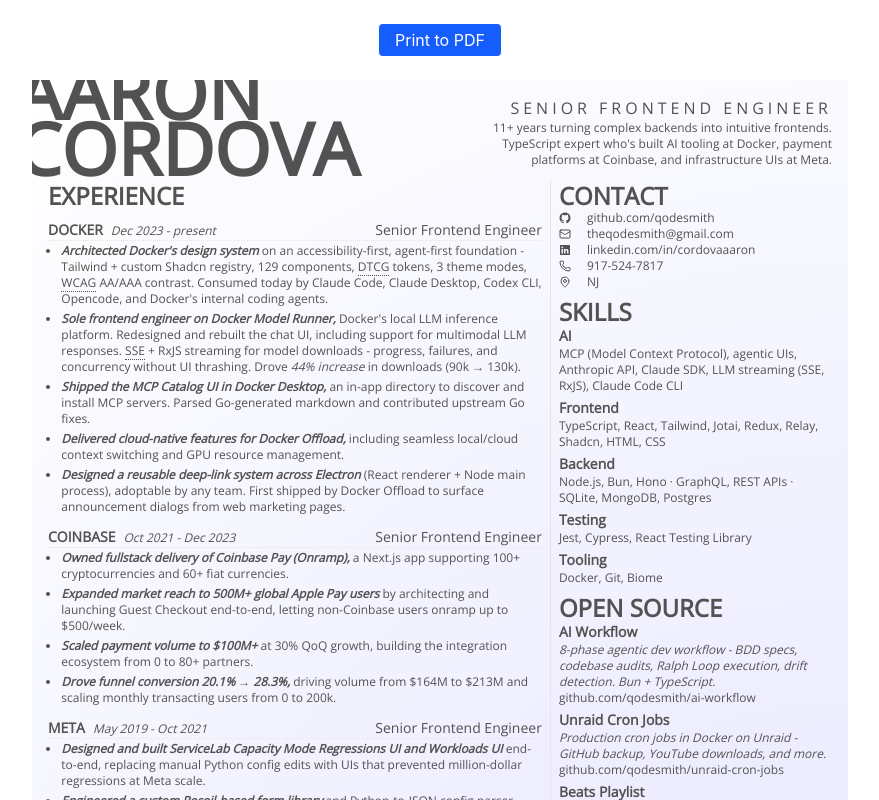
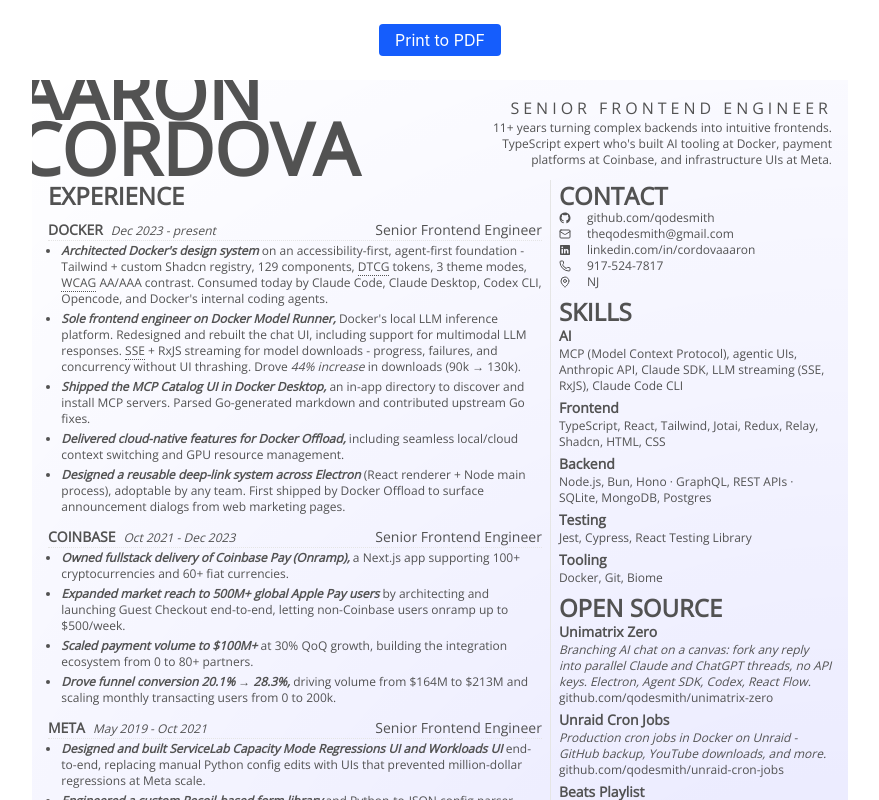
Before and after one commit to qodesmith/resume, a React (Vite) app: page / in a window 1280 px wide. Shown: the top 800 px of the page, without its empty margins (200-1079 px from the left). Built offline with nearby package versions, Linux system fonts and the light colour scheme.

Commit message:
Replace AI Workflow with Unimatrix Zero in open source section

```diff
--- a/src/components/custom/OpenSourceSection.tsx
+++ b/src/components/custom/OpenSourceSection.tsx
@@ -5,10 +5,10 @@ export function OpenSourceSection() {
   return (
     <MetadataSection title="Open Source">
       <OpenSourceItem
-        title="AI Workflow"
-        description="8-phase agentic dev workflow - BDD specs, codebase audits, Ralph Loop execution, drift detection. Bun + TypeScript."
-        url="https://github.com/qodesmith/ai-workflow"
-        linkText="github.com/qodesmith/ai-workflow"
+        title="Unimatrix Zero"
+        description="Branching AI chat on a canvas: fork any reply into parallel Claude and ChatGPT threads, no API keys. Electron, Agent SDK, Codex, React Flow."
+        url="https://github.com/qodesmith/unimatrix-zero"
+        linkText="github.com/qodesmith/unimatrix-zero"
       />
       <OpenSourceItem
         title="Unraid Cron Jobs"
```
